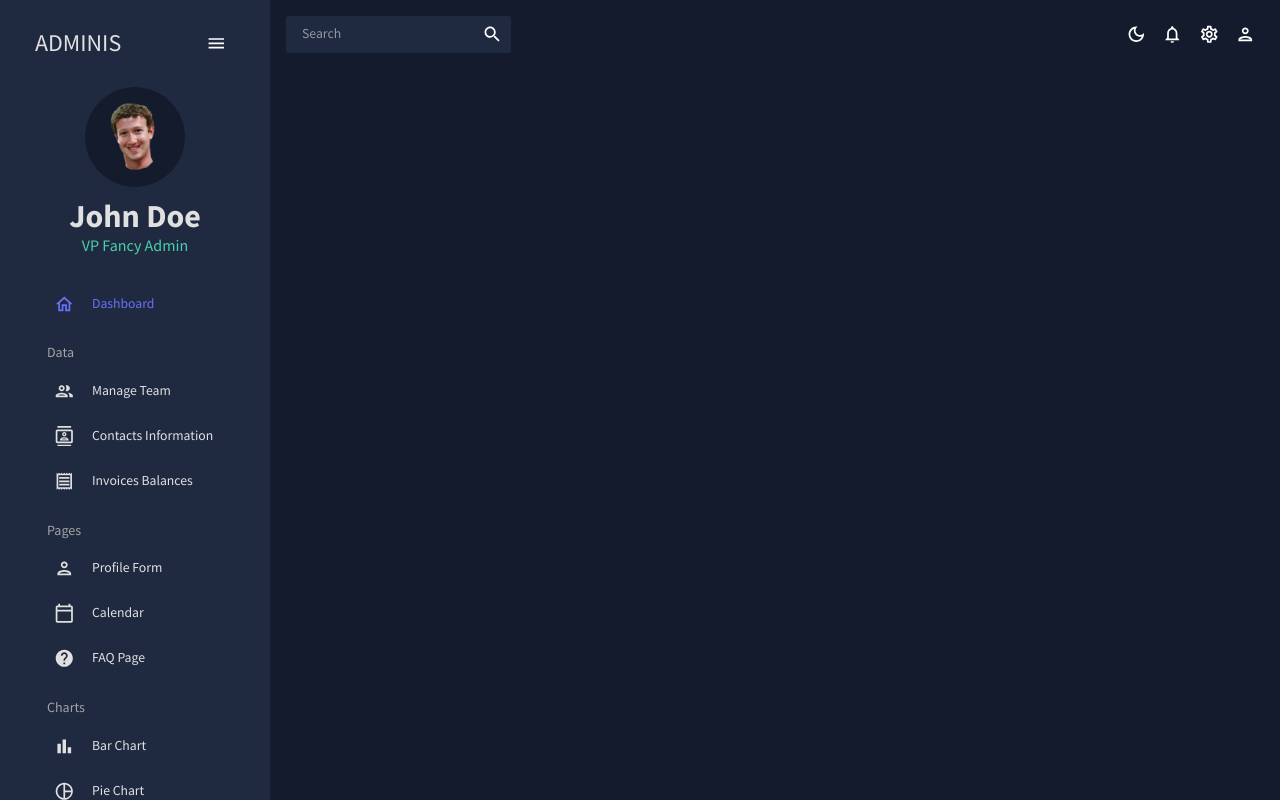
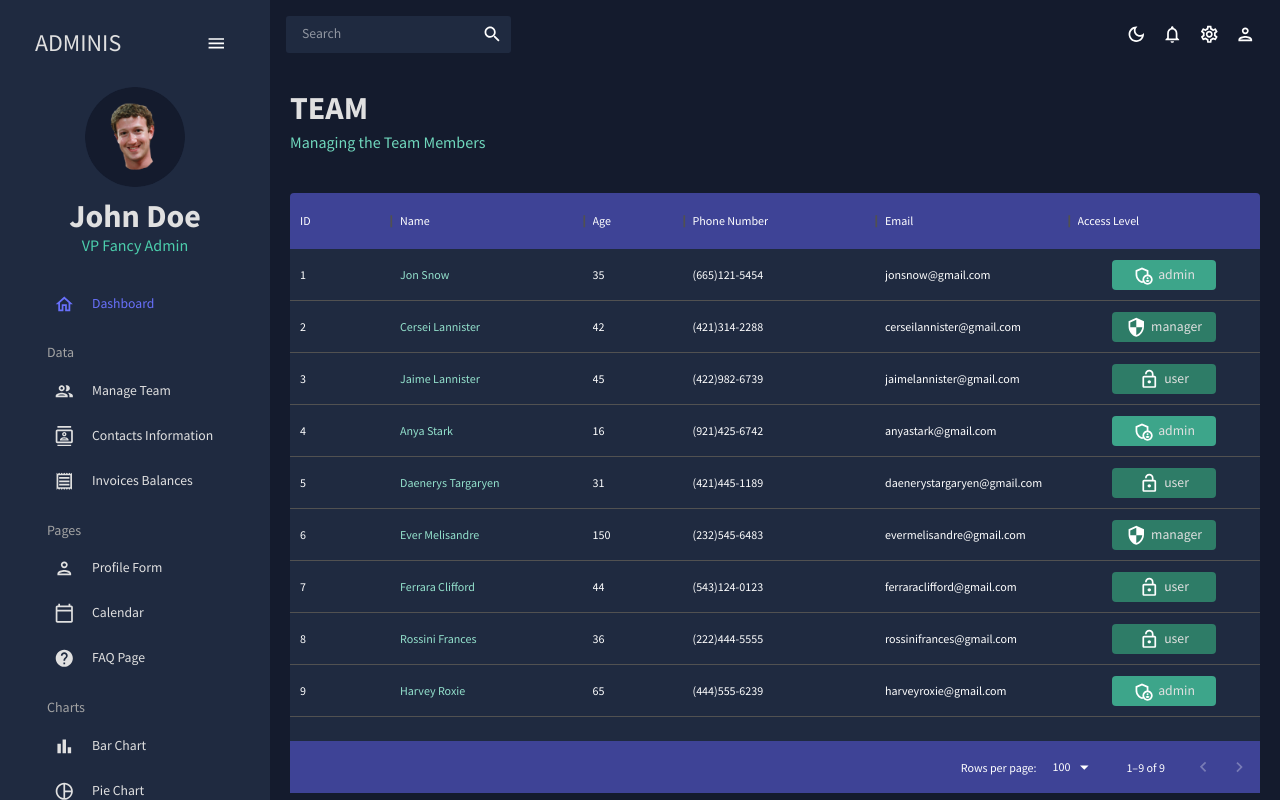
Before and after one commit to egoullaud/react-dashboard, a React (Create React App) app: page /team in a window 1280 px wide. Built offline with nearby package versions, Linux system fonts and the light colour scheme.

Commit message:
added teams page

```diff
--- a/src/App.js
+++ b/src/App.js
@@ -8,7 +8,7 @@
 import Sidebar from './scenes/global/Sidebar'
 //pages
 import Dashboard from './scenes/dashboard';
-// import Team from './scenes/team';
+import Team from './scenes/team';
 // import Bar from './scenes/bar';
 // import Invoices from './scenes/invoices';
 // import Contacts from './scenes/contacts';
@@ -37,8 +37,8 @@
             <main className='content'>
              <Topbar/>
              <Routes>
-              <Route pat="/" element={<Dashboard/>}/>
-              {/* <Route path="/team" element={<Team/>}/> */}
+              <Route path="/" element={<Dashboard/>}/>
+              <Route path="/team" element={<Team/>}/>
               {/* <Route path="/contacts" element={<Invoices/>}/> */}
               {/* <Route path="/invoices" element={<Contacts/>}/> */}
               {/* <Route path="/form" element={<Form/>}/> */}
--- /dev/null
+++ b/src/components/Header.jsx
@@ -0,0 +1,32 @@
+import React from 'react'
+import {Typography, Box, useTheme} from '@mui/material'
+import {tokens} from '../theme'
+
+function Header({title, subtitle}) {
+    const theme = useTheme();
+    const colors = tokens(theme.palette.mode);
+  return (
+
+    <Box mb="30px">
+        <Typography
+            variant="h2"
+            color={colors.grey[100]}
+            fontWeight="bold"
+            sx={{mb: "5px"}}
+            >
+            {title}
+        </Typography>
+
+        <Typography
+            variant="h5"
+            color={colors.greenAccent[400]}
+
+            sx={{mb: "5px"}}
+            >
+            {subtitle}
+        </Typography>
+    </Box>
+  )
+}
+
+export default Header
--- a/src/scenes/dashboard/index.jsx
+++ b/src/scenes/dashboard/index.jsx
@@ -1,10 +1,16 @@
+import { Box } from '@mui/system'
 import React from 'react'
+import Header from '../../components/Header'
 
 function Dashboard() {
   return (
-    <div>
+    <Box margin="20px">
+      {/* Header */}
+      <Box display="flex" justifyContent="space-between" alignItems="center">
+          <Header title="DASHBOARD" subtitle="Welcome to your dashboard"/>
+      </Box>
+    </Box>
 
-    </div>
   )
 }
 
--- a/src/scenes/team/index.jsx
+++ b/src/scenes/team/index.jsx
@@ -1,10 +1,115 @@
 import React from 'react'
+import {Box, Typography, useTheme} from '@mui/material'
+import { DataGrid } from '@mui/x-data-grid';
+import {tokens} from '../../theme'
+import {mockDataTeam} from "../../data/mockData"
+import AdminPanelSettingsOutlinedIcon from '@mui/icons-material/AdminPanelSettingsOutlined'
+import LockOpenOutlinedIcon from '@mui/icons-material/LockOpenOutlined'
+import SecurityOutlinedIcon from '@mui/icons-material/SecurityOutlined'
+import Header from "../../components/Header"
+
 
 function Team() {
+  const theme= useTheme();
+  const colors = tokens(theme.palette.mode);
+
+  const columns = [
+    {
+      field: "id",
+      headerName: "ID"
+    },
+    {
+      field: "name",
+      headerName: "Name",
+      flex: 1,
+      cellClassName: "name-column--cell"
+    },
+    {
+      field: "age",
+      headerName: "Age",
+      type: "number",
+      headerAlign: "left",
+      align: "left"
+    },
+    {
+      field: "phone",
+      headerName: "Phone Number",
+      flex: 1
+    },
+    {
+      field: "email",
+      headerName: "Email",
+      flex: 1
+    },
+    {
+      field: "access",
+      headerName: "Access Level",
+      flex: 1,
+      // grab access data from the row, return box with custom styling
+      renderCell: ({row: {access}}) => {
+        return (
+          <Box
+          width="60%"
+          m="0 auto"
+          p="5px"
+          display="flex"
+          justifyContent="center"
+          backgroundColor={
+            access === "admin"
+            ? colors.greenAccent[600]
+            : colors.greenAccent[700]
+          }
+          borderRadius="4px"
+          >
+          {access === "admin" && <AdminPanelSettingsOutlinedIcon/>}
+          {access === "manager" && <SecurityOutlinedIcon/>}
+          {access === "user" && <LockOpenOutlinedIcon/>}
+          <Typography color={colors.grey[100]} sx={{ml: "5px"}}>
+            {access}
+          </Typography>
+          </Box>
+        );
+      },
+    },
+  ];
+
   return (
-    <div>
+    <Box m="20px">
+      <Header title="TEAM" subtitle="Managing the Team Members"/>
+      <Box
+        m="40px 0 0 0"
+        height="75vh"
+        // style the grid by inspecting browser and grabbing class names
+        sx={{
+          "& .MuiDataGrid-root":{
+          border: "none"
+          },
+          "& .MuiDataGrid-cell": {
+            borderBottom: "none"
+          },
+          "& .name-column--cell": {
+            color: colors.greenAccent[300]
+          },
+          "& .MuiDataGrid-columnHeaders": {
+            backgroundColor: colors.blueAccent[700],
+            borderBottom: "none"
+          },
+          "& .MuiDataGrid-virtualScroller": {
+            backgroundColor: colors.primary[400]
+          },
+          "& .MuiDataGrid-footerContainer": {
+            borderTop: "none",
+            backgroundColor: colors.blueAccent[700]
+          }
+        }}>
+          <DataGrid
+            rows={mockDataTeam}
+            columns={columns}
+          />
+      </Box>
 
-    </div>
+    </Box>
+
   )
 }
 
```
